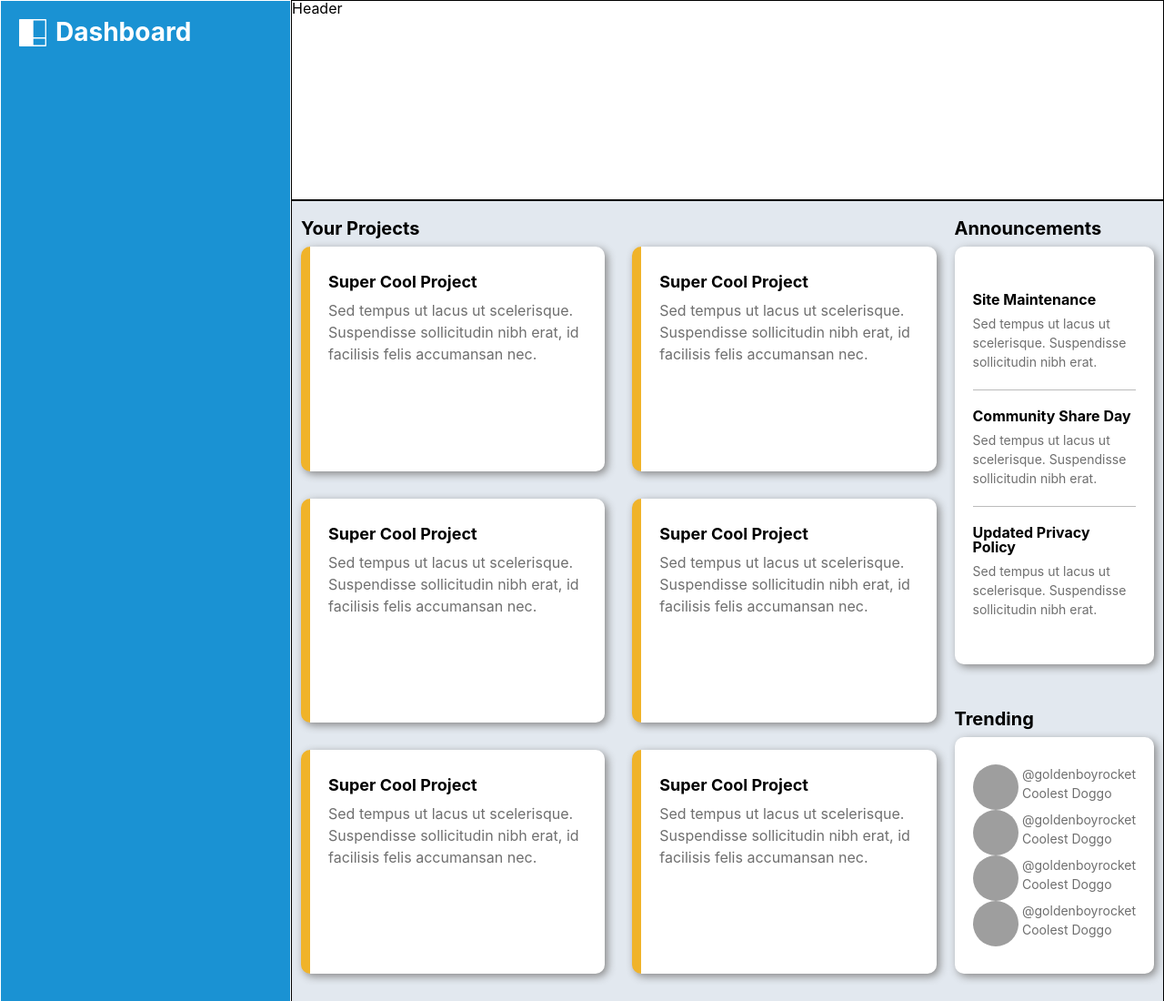
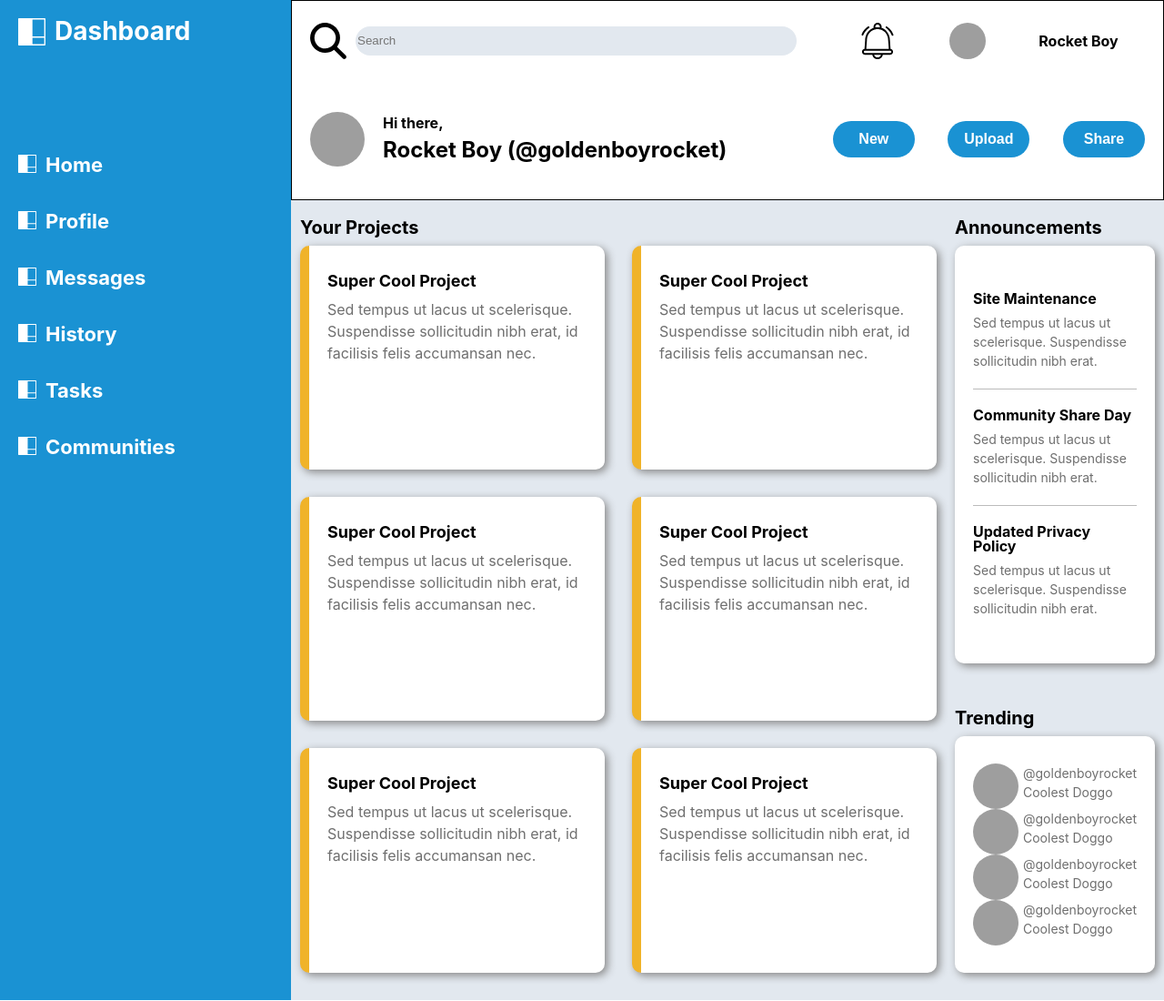
Before and after one commit to colinnguyen95/admin-dashboard, a plain HTML site: page index.html in a window 1280 px wide. Shown: the whole page at 91% size. Drawn offline with Linux system fonts and the light colour scheme; grey boxes are pictures that could not be loaded.

Commit message:
completed core portion of this project, need to come back and make it pretty

```diff
--- a/index.html
+++ b/index.html
@@ -14,8 +14,56 @@
                 <img src="dashboard.svg" alt="dashboard" class="dashboard">
                 <h1>Dashboard</h1>
             </div>
+            <div class="navigation">
+                <div>
+                    <img src="dashboard.svg" alt="dashboard" class="nav-item home">
+                    <h1>Home</h1>
+                </div>
+                <div>
+                    <img src="dashboard.svg" alt="dashboard" class="nav-item profile">
+                    <h1>Profile</h1>
+                </div>
+                <div>
+                    <img src="dashboard.svg" alt="dashboard" class="nav-item messages">
+                    <h1>Messages</h1>
+                </div>
+                <div>
+                    <img src="dashboard.svg" alt="dashboard" class="nav-item history">
+                    <h1>History</h1>
+                </div>
+                <div>
+                    <img src="dashboard.svg" alt="dashboard" class="nav-item tasks">
+                    <h1>Tasks</h1>
+                </div>
+                <div>
+                    <img src="dashboard.svg" alt="dashboard" class="nav-item communities">
+                    <h1>Communities</h1>
+                </div>
+            </div>
         </div>
-        <div class="section header">Header</div>
+        <div class="section header">
+            <div class="search">
+                <img src="search.svg" alt="search" class="searc">
+                <input type="text" placeholder="Search">
+            </div>
+            <div class="user-profile">
+                <img src="notification.svg">
+                <img src="./avatars/golden-boy.jpg" alt="Avatar" class="profile-avatar">
+                <p>Rocket Boy</p>
+            </div>
+            <div class="hello-user">
+                <img src="./avatars/golden-boy.jpg" alt="Avatar" class="profile-avatar">
+                <div>
+                    <p>Hi there,</p>
+                    <p>Rocket Boy (@goldenboyrocket)</p>
+                </div>
+            </div>
+            <div class="buttons-container">
+                <button class="btn">New</button>
+                <button class="btn">Upload</button>
+                <button class="btn">Share</button>
+            </div>
+        </div>
         <div class="section main-content">
             <div class="projects-wrapper">
                 <h2>Your Projects</h2>
--- a/styles.css
+++ b/styles.css
@@ -66,14 +66,12 @@ table {
         "sidebar main-content main-content main-content"
 }
 
-.section{
-    /* background-color: pink; */
+/* .section{
     border: 1px solid;
-}
+} */
 
 .sidebar{
     grid-area: sidebar;
-    display: grid;
     background-color: #1A92D3;
     color: white;
     padding: 20px;
@@ -92,11 +90,113 @@ table {
 .dashboard {
     width: 30px;
     height: 30px;
+    margin-bottom: 100px;
+}
+
+.navigation {
+    display: flex;
+    flex-direction: column;
+}
+
+.navigation h1 {
+    font-size: 22px;
+}
+
+.navigation > div {
+    display: flex;
+    margin: 20px 0;
+}
+
+.nav-item {
+    height: 20px;
+    width: 20px;
 }
 
 .header{
     grid-area: header;
     display: grid;
+    border: 1px solid black;
+    grid-template: 2fr 3fr / 3fr 2fr
+}
+
+.header > div {
+    display: flex;
+    /* border: 1px solid black; */
+    align-items: center;
+    padding: 0 20px;
+}
+
+.search img {
+    width: 20px;
+    height: 20px;
+}
+
+/* .search {
+    background-color: lightblue;
+} */
+
+.header input[type=text] {
+    background-color: #E2E8EF;
+    border-radius: 25px;
+    border: none;
+    height: 30px;
+    width: 100%;
+    margin-left: 10px;
+}
+
+.header .buttons-container{
+    display: flex;
+    justify-content: space-between;
+}
+
+.header .btn{
+    color: white;
+    font-weight: bold;
+    font-size: 16px;
+    height: 40px;
+    width: 90px;
+    background-color: #1A92D3;
+    border-radius: 20px;
+    border: none;
+}
+
+.profile-avatar {
+    width: 40px;
+    height: 40px;
+    border-radius: 50%;
+}
+
+.header img {
+    width: 40px;
+    height: 40px;
+}
+
+.user-profile {
+    display: flex;
+    justify-content: space-around;
+}
+
+.user-profile p {
+    font-weight: bold;
+}
+
+.hello-user img {
+    width: 60px;
+    height: 60px;
+    border-radius: 50%;
+}
+
+.hello-user > div {
+    margin-left: 20px;
+}
+
+.hello-user p {
+    font-weight: bold;
+    line-height: 1.5;
+}
+
+.hello-user p:nth-child(2){
+    font-size: 24px;
 }
 
 .main-content{
```
Also changed, not shown: notification.svg (added), search.svg (added), 1 other file.
